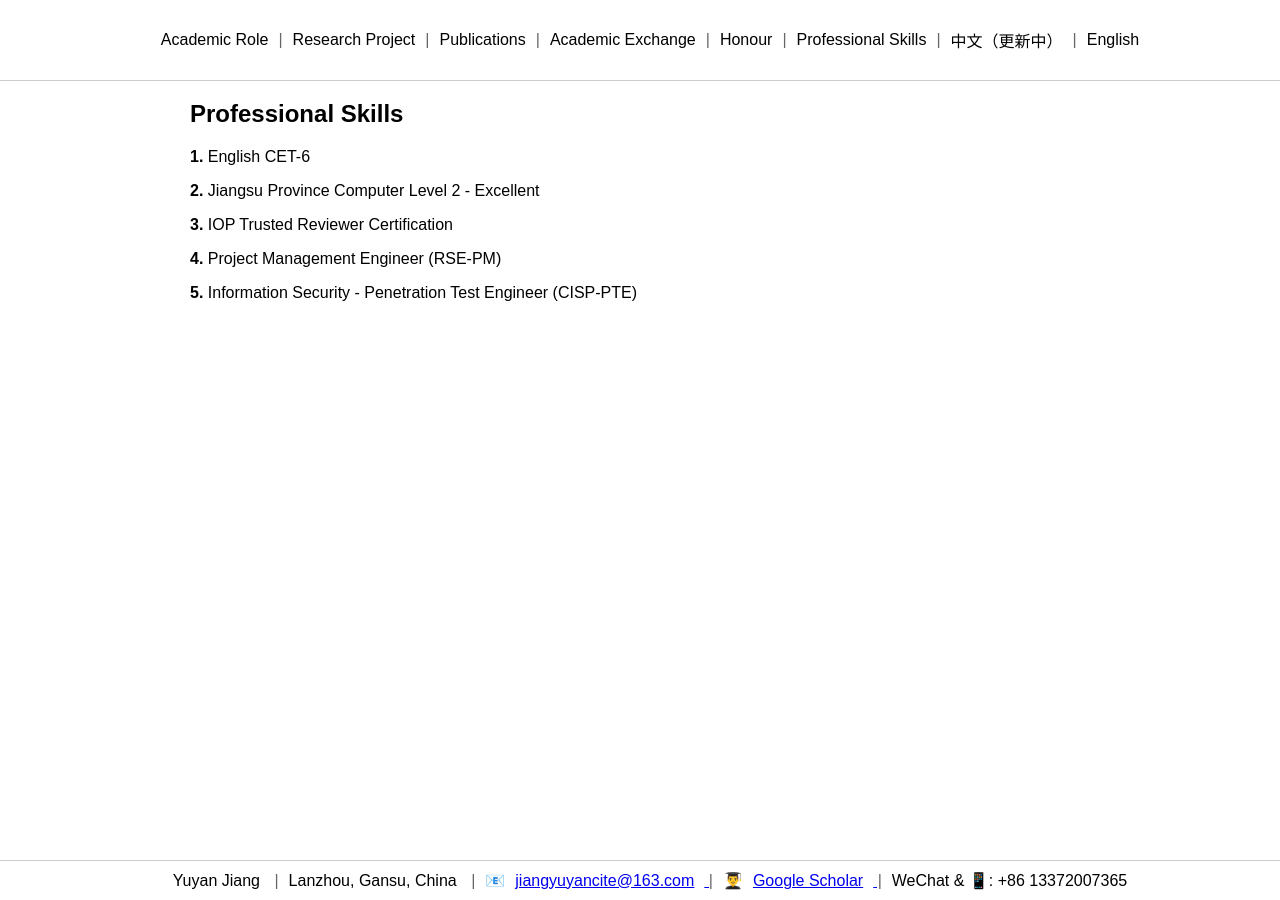
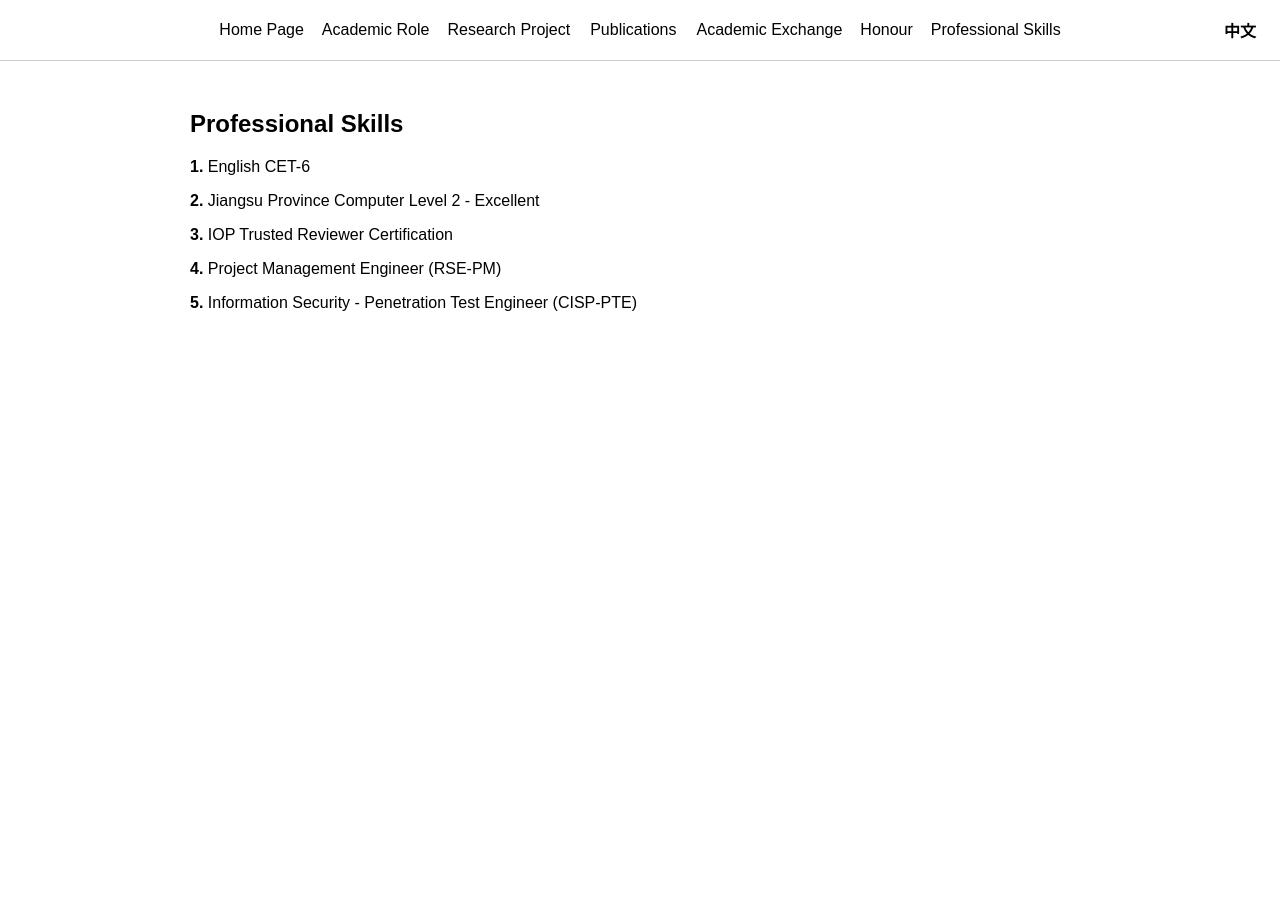
Before and after one commit to jiang-yuyan/Yuyan-Jiang-CV, a Jekyll site: the page built from skill/skills.md, in a window 1280 px wide. Built offline with Jekyll 4.4.1, drawn with Linux system fonts in a browser that asks for light colours; our own code applies the rules of GitHub Pages for plain Markdown files; part of the change alters nothing that is shown.

Commit message:
Refactor skills.md by removing styles and navigation
Removed inline CSS styles and navigation elements from skills.md.

```diff
--- a/skill/skills.md
+++ b/skill/skills.md
@@ -1,122 +1,7 @@
-<style>
-    /* 设置导航栏固定在页面顶部 */
-    .navigation {
-        position: fixed;
-        top: 0;
-        left: 0;
-        width: 100%;
-        background-color: white;
-        z-index: 1000;
-        padding: 10px;
-        border-bottom: 1px solid #ccc;
-        display: flex;
-        justify-content: center;
-        align-items: center;
-        gap: 10px; /* 统一设置元素间距 */
-    }
-
-    /* 添加分隔符样式 */
-    .navigation a:not(:last-child)::after {
-        content: " | ";
-        margin-left: 10px;
-        color: #666;
-    }
-
-    /* 为页面主体添加顶部内边距，避免内容被导航栏遮挡 */
-    body {
-        padding-top: 60px;
-        padding-bottom: 60px;
-    }
-
-    /* 设置底部连接栏固定在页面底部 */
-    .connection {
-        position: fixed;
-        bottom: 0;
-        left: 0;
-        width: 100%;
-        background-color: white;
-        z-index: 1000;
-        padding: 10px;
-        border-top: 1px solid #ccc;
-        display: flex;
-        justify-content: center;
-        align-items: center;
-        gap: 10px; /* 统一设置元素间距 */
-    }
-
-    .connection a:not(:last-child)::after {
-        content: " | ";
-        margin-left: 10px;
-        color: #666;
-    }
-
-    /* 下拉菜单样式 */
-    .dropdown {
-        position: relative;
-        display: inline-block;
-    }
-
-    .dropdown-menu {
-        display: none;
-        position: absolute;
-        background-color: white;
-        min-width: 100px;
-        box-shadow: 0px 8px 16px 0px rgba(0,0,0,0.2);
-        z-index: 1001;
-        border: 1px solid #ccc;
-        top: 100%;
-        left: 0;
-    }
-
-    .dropdown-menu a {
-        color: black;
-        padding: 8px 12px;
-        text-decoration: none;
-        display: block;
-        font-size: 14px;
-    }
-
-    .dropdown-menu a:hover {
-        background-color: #f1f1f1;
-    }
-
-    .dropdown:hover .dropdown-menu {
-        display: block;
-    }
-
-    .dropdown-menu a::after {
-        content: none !important;
-    }
-</style>
-
-<div class="navigation">
-<a href="https://jiang-yuyan.github.io/Yuyan-Jiang-CV/role/roles">Academic Role</a>
-<a href="https://jiang-yuyan.github.io/Yuyan-Jiang-CV/project/projects">Research Project</a>
-<div class="dropdown">
-    <a href="https://jiang-yuyan.github.io/Yuyan-Jiang-CV/publication/publications">Publications</a>
-    <div class="dropdown-menu">
-        <a href="https://jiang-yuyan.github.io/Yuyan-Jiang-CV/publication/publication-2025">2025</a>
-        <a href="https://jiang-yuyan.github.io/Yuyan-Jiang-CV/publication/publication-2024">2024</a>
-        <a href="https://jiang-yuyan.github.io/Yuyan-Jiang-CV/publication/publication-2023">2023</a>
-        <a href="https://jiang-yuyan.github.io/Yuyan-Jiang-CV/publication/publication-2022">2022</a>
-        <a href="https://jiang-yuyan.github.io/Yuyan-Jiang-CV/publication/publication-2021">2021</a>
-        <a href="https://jiang-yuyan.github.io/Yuyan-Jiang-CV/publication/publication-2020">2020</a>
-    </div>
-</div>
-<a href="https://jiang-yuyan.github.io/Yuyan-Jiang-CV/exchange/exchanges">Academic Exchange</a>
-<a href="https://jiang-yuyan.github.io/Yuyan-Jiang-CV/honour/honours">Honour</a>
-<a href="https://jiang-yuyan.github.io/Yuyan-Jiang-CV/skill/skills">Professional Skills</a>
-<a href="https://jiang-yuyan.github.io/Yuyan-Jiang-CV/skill/skills-zh">中文（更新中）</a>
-<a>English</a>
-</div>
-
-<div id="connection" class="connection">
-    <a>Yuyan Jiang</a>
-    <a>Lanzhou, Gansu, China</a>
-    📧<a href="mailto:jiangyuyancite@163.com">jiangyuyancite@163.com</a>
-    👨‍🎓 <a href="https://scholar.google.com/citations?user=QTCEilEAAAAJ">Google Scholar</a>
-    <a>WeChat & 📱: +86 13372007365</a>
-</div>
+---
+layout: default
+title: skill
+---
 
 ## Professional Skills
 
```
